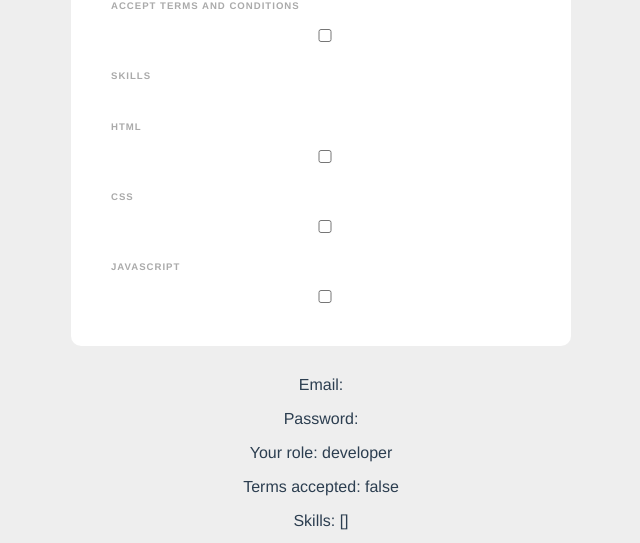
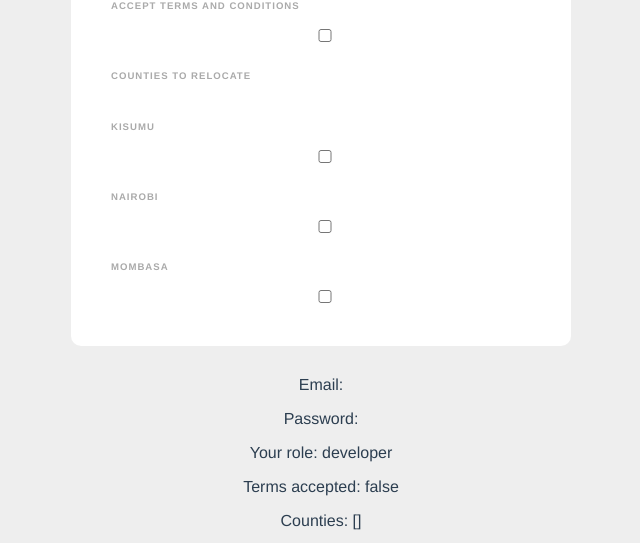
Before and after one commit to PeterOsoo/vue-web-form, a Vue app: page / in a window 1280 px wide. Shown: the part 455-998 px from the top of the page, without its empty margins (319-959 px from the left). Built offline with nearby package versions, Linux system fonts and the light colour scheme.

Commit message:
checkbox

```diff
--- a/src/components/SignupForm.vue
+++ b/src/components/SignupForm.vue
@@ -18,18 +18,18 @@
       <input type="checkbox" v-model="terms" required />
     </div>
 
-    <label>Skills</label>
+    <label>Counties to Relocate </label>
     <div>
-      <label>Html</label>
-      <input type="checkbox" value="html" v-model="skills" />
+      <label>Kisumu</label>
+      <input type="checkbox" value="kisumu" v-model="counties" />
     </div>
     <div>
-      <label>CSS</label>
-      <input type="checkbox" value="css" v-model="skills" />
+      <label>Nairobi</label>
+      <input type="checkbox" value="nairobi" v-model="counties" />
     </div>
     <div>
-      <label>Javascript</label>
-      <input type="checkbox" value="javascript" v-model="skills" />
+      <label>Mombasa</label>
+      <input type="checkbox" value="mombasa" v-model="counties" />
     </div>
   </form>
 
@@ -37,7 +37,7 @@
   <p>Password: {{ password }}</p>
   <p>Your role: {{ role }}</p>
   <p>Terms accepted: {{ terms }}</p>
-  <p>Skills: {{ skills }}</p>
+  <p>Counties: {{ counties }}</p>
 </template>
 
 <script>
@@ -49,7 +49,7 @@ export default {
       password: "",
       role: "developer",
       terms: false,
-      skills: [],
+      counties: [],
     };
   },
 };
```
